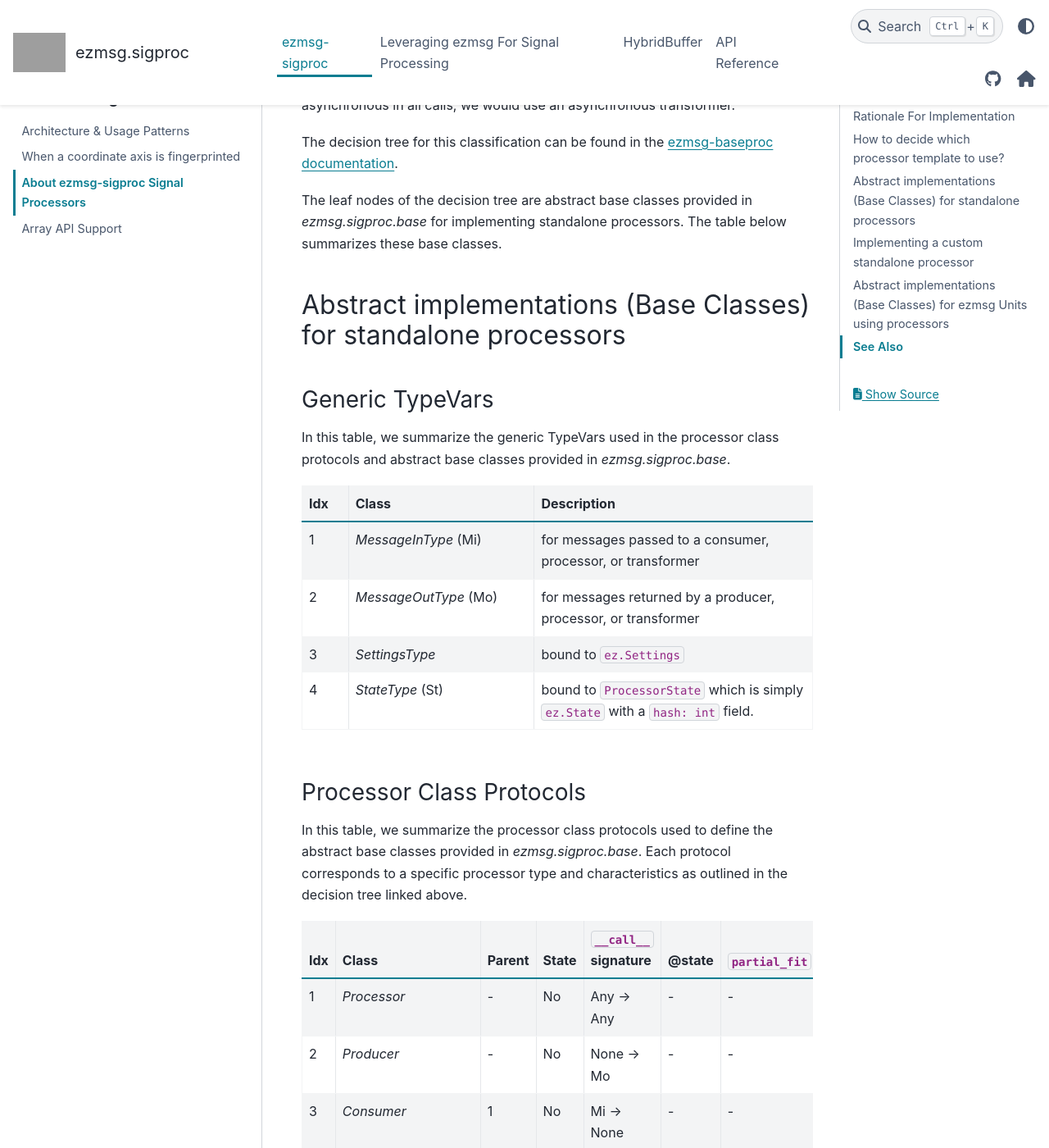
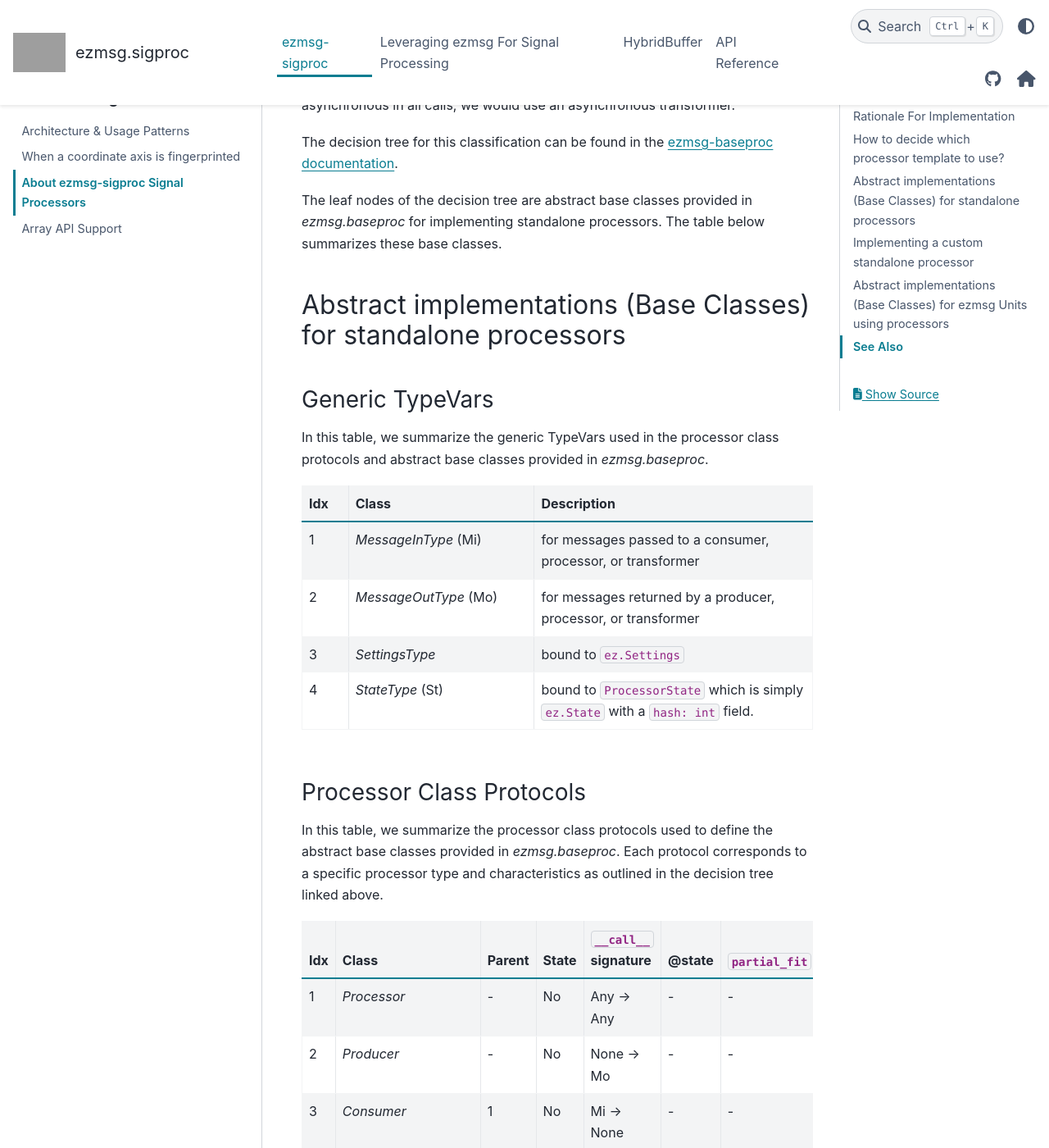
Before and after one commit to ezmsg-org/ezmsg-sigproc, a Sphinx documentation site: the page built from docs/source/guides/explanations/sigproc.rst, in a window 1280 px wide and 1400 px high, scrolled down 1198 px. Shown: the whole window at 82% size. Built offline with Sphinx 7.4.7 and the PyData theme 0.15.4, drawn with Linux system fonts in a browser that asks for light colours; the version number could not be read and is left out; some of the changed text lies outside the part shown; grey boxes are pictures that could not be loaded.

Commit message:
docs: processor explainer refers to ezmsg.baseproc, not deprecated ezmsg.sigproc.base

```diff
--- a/docs/source/guides/explanations/sigproc.rst
+++ b/docs/source/guides/explanations/sigproc.rst
@@ -36,7 +36,7 @@ Additionally, we also consider adaptive stateful transformers, which are statefu
 The decision tree for this classification can be found in the `ezmsg-baseproc documentation
 <https://www.ezmsg.org/ezmsg-baseproc/guides/ProcessorsBase.html#implementing-a-custom-standalone-processor>`_.
 
-The leaf nodes of the decision tree are abstract base classes provided in `ezmsg.sigproc.base` for implementing standalone processors. The table below summarizes these base classes.
+The leaf nodes of the decision tree are abstract base classes provided in `ezmsg.baseproc` for implementing standalone processors. The table below summarizes these base classes.
 
 Abstract implementations (Base Classes) for standalone processors
 ***************************************************************************************
@@ -45,7 +45,7 @@ Abstract implementations (Base Classes) for standalone processors
 Generic TypeVars
 ===================
 
-In this table, we summarize the generic TypeVars used in the processor class protocols and abstract base classes provided in `ezmsg.sigproc.base`.
+In this table, we summarize the generic TypeVars used in the processor class protocols and abstract base classes provided in `ezmsg.baseproc`.
 
 .. list-table::
    :widths: 5 20 30
@@ -70,7 +70,7 @@ In this table, we summarize the generic TypeVars used in the processor class pro
 
 Processor Class Protocols
 ===========================
-In this table, we summarize the processor class protocols used to define the abstract base classes provided in `ezmsg.sigproc.base`. Each protocol corresponds to a specific processor type and characteristics as outlined in the decision tree linked above.
+In this table, we summarize the processor class protocols used to define the abstract base classes provided in `ezmsg.baseproc`. Each protocol corresponds to a specific processor type and characteristics as outlined in the decision tree linked above.
 
 +-----+-----------------------+--------+-------+------------------------+--------+-----------------+
 | Idx | Class                 | Parent | State | ``__call__`` signature | @state | ``partial_fit`` |
@@ -100,7 +100,7 @@ Note: ``__call__`` and ``partial_fit`` both have asynchronous alternatives: ``__
 Processor Base Classes
 ========================
 
-In this table, we summarize the abstract base classes provided in `ezmsg.sigproc.base` for implementing standalone signal processors. Each base class corresponds to a specific processor type and protocol, as outlined in the decision tree linked above.
+In this table, we summarize the abstract base classes provided in `ezmsg.baseproc` for implementing standalone signal processors. Each base class corresponds to a specific processor type and protocol, as outlined in the decision tree linked above.
 
 .. list-table::
    :widths: 5 20 5 5 30
```
